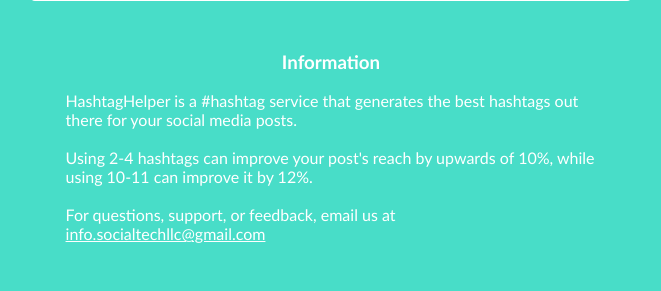
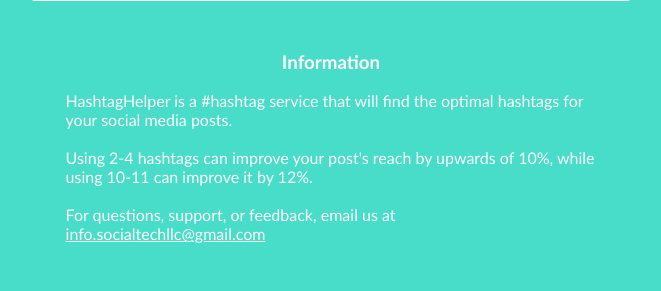
Before and after one commit to Pattles/HashtagHelper, a Flask app: page / in a window 1280 px wide. Shown: the part 933-1224 px from the top of the page, without its empty margins (309-970 px from the left). Run offline with Flask 3, Linux system fonts and the light colour scheme; some libraries are stand-ins or nearby versions.

Commit message:
updated description again

```diff
--- a/templates/index.html
+++ b/templates/index.html
@@ -56,7 +56,7 @@
     <div>
     <h3>Information</h3>
         <p>
-            HashtagHelper is a #hashtag service that generates the best hashtags out there for your social media posts. <br><br>
+            HashtagHelper is a #hashtag service that will find the optimal hashtags for your social media posts. <br><br>
             Using 2-4 hashtags can improve your post's reach by upwards of 10%, while using 10-11 can improve it by 12%. <br><br>
             For questions, support, or feedback, email us at <a href="mailto:info.socialtechllc@gmail.com" target="_blank">info.socialtechllc@gmail.com</a>
             <br><br><br>
```
Also changed, not shown: README.md.
